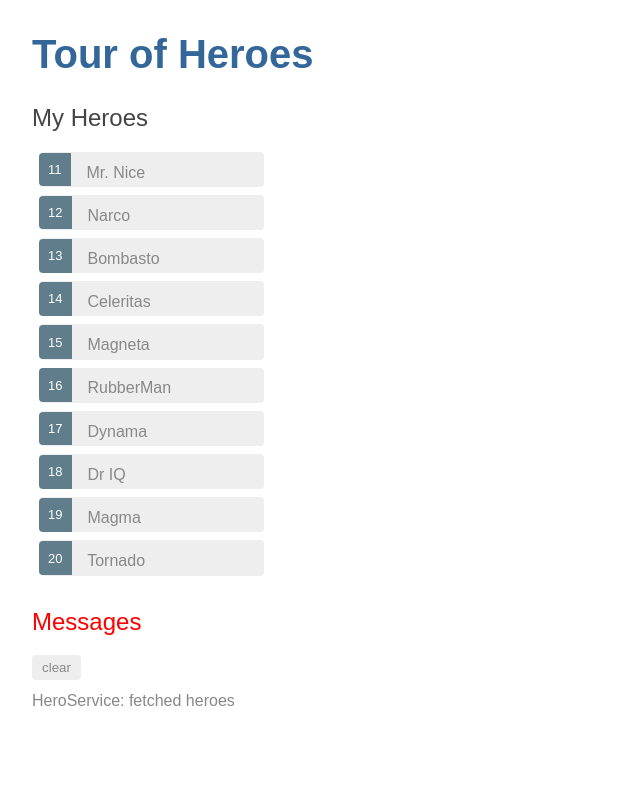
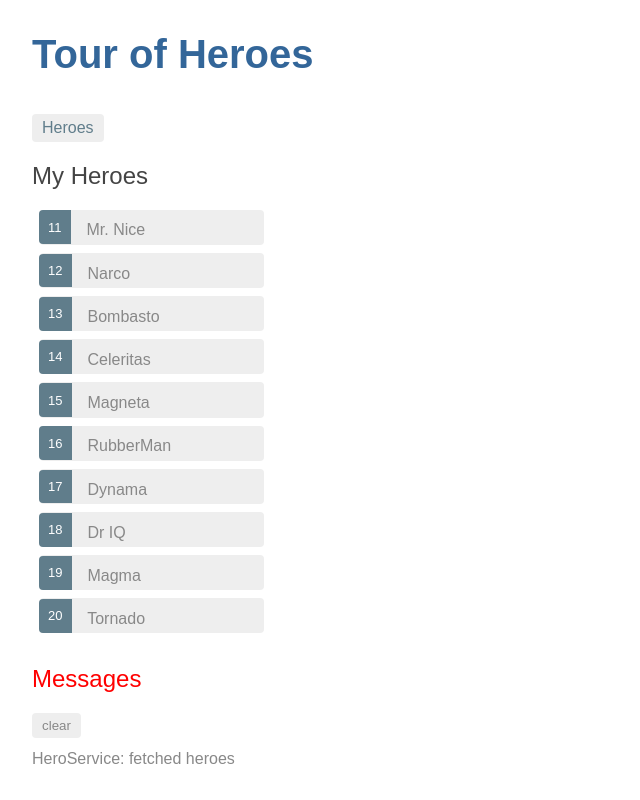
Before and after one commit to laurenjudge/angular---heroes, an Angular app: page /heroes in a window 1280 px wide. Shown: the whole page, without its empty margins (0-640 px from the left). Built offline with nearby package versions, Linux system fonts and the light colour scheme.

Commit message:
Nav bar added

```diff
--- a/src/app/app.component.css
+++ b/src/app/app.component.css
@@ -0,0 +1,21 @@
+nav a {
+    padding: 5px 10px;
+    text-decoration: none;
+    margin-top: 10px;
+    display: inline-block;
+    background-color: #eee;
+    border-radius: 4px;
+  }
+
+nav a:visited, a:link {
+    color: #607d8b;
+  }
+
+nav a:hover {
+    color: #039be5;
+    background-color: #cfd8dc;
+  }
+
+nav a.active {
+    color: #039be5;
+  }
--- a/src/app/app.component.html
+++ b/src/app/app.component.html
@@ -1,4 +1,7 @@
 <h1>{{title}}</h1>
+<nav>
+    <a routerLink="/heroes">Heroes</a>
+</nav>
 
 <router-outlet></router-outlet>
 
```
